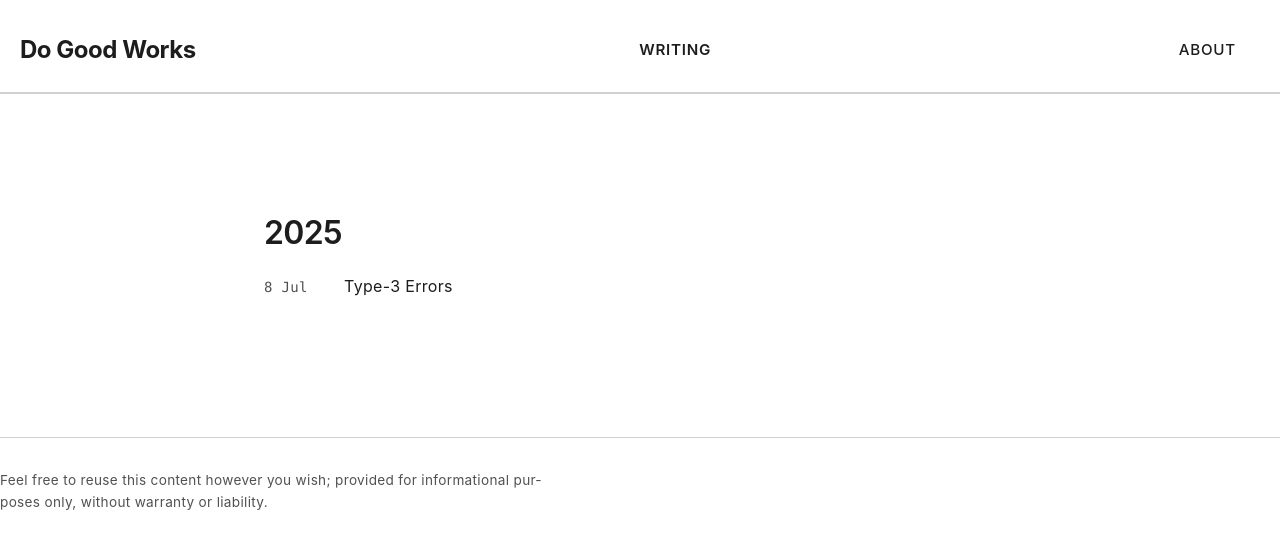
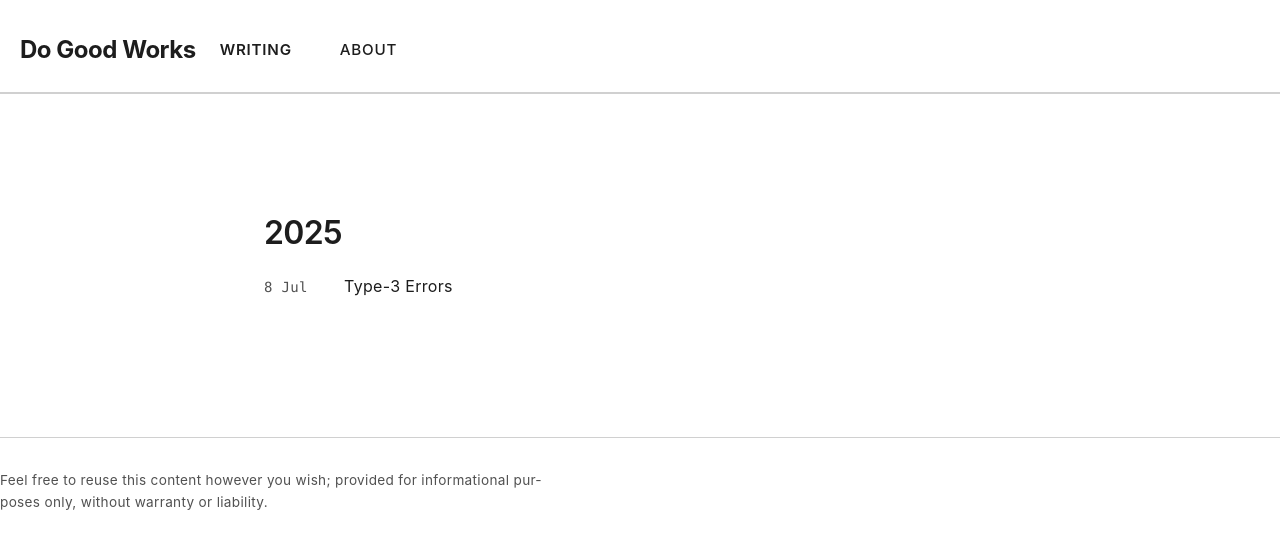
Before and after one commit to HamishFrostLyon/hamishfrostlyon.github.io, a Jekyll site: the page built from writing.html, in a window 1280 px wide. Shown: the top 549 px of the page. Built offline with Jekyll 4.4.1, drawn with Linux system fonts in a browser that asks for light colours.

Commit message:
Revert header layout but keep container width fix
REVERTED: Header layout changes
- Removed justify-content: space-between
- Restored gap: -lg for natural spacing
- Header elements now flow naturally left-to-right with consistent gaps

KEPT: Container width improvement (52rem)
- Main content body has better spacing
- Fixed the 'too far off the left' issue for page content
- Header and body content spacing now independent

Result:
- Header: 'Do Good Works WRITING ABOUT' with natural spacing
- Body: Improved margins, not flush against edges

```diff
--- a/_sass/_layout.scss
+++ b/_sass/_layout.scss
@@ -24,7 +24,7 @@ header {
   display: flex;
   flex-direction: row;
   align-items: center;
-  justify-content: space-between;
+  gap: $spacing-lg;
   flex-wrap: nowrap;
 }
 
```
